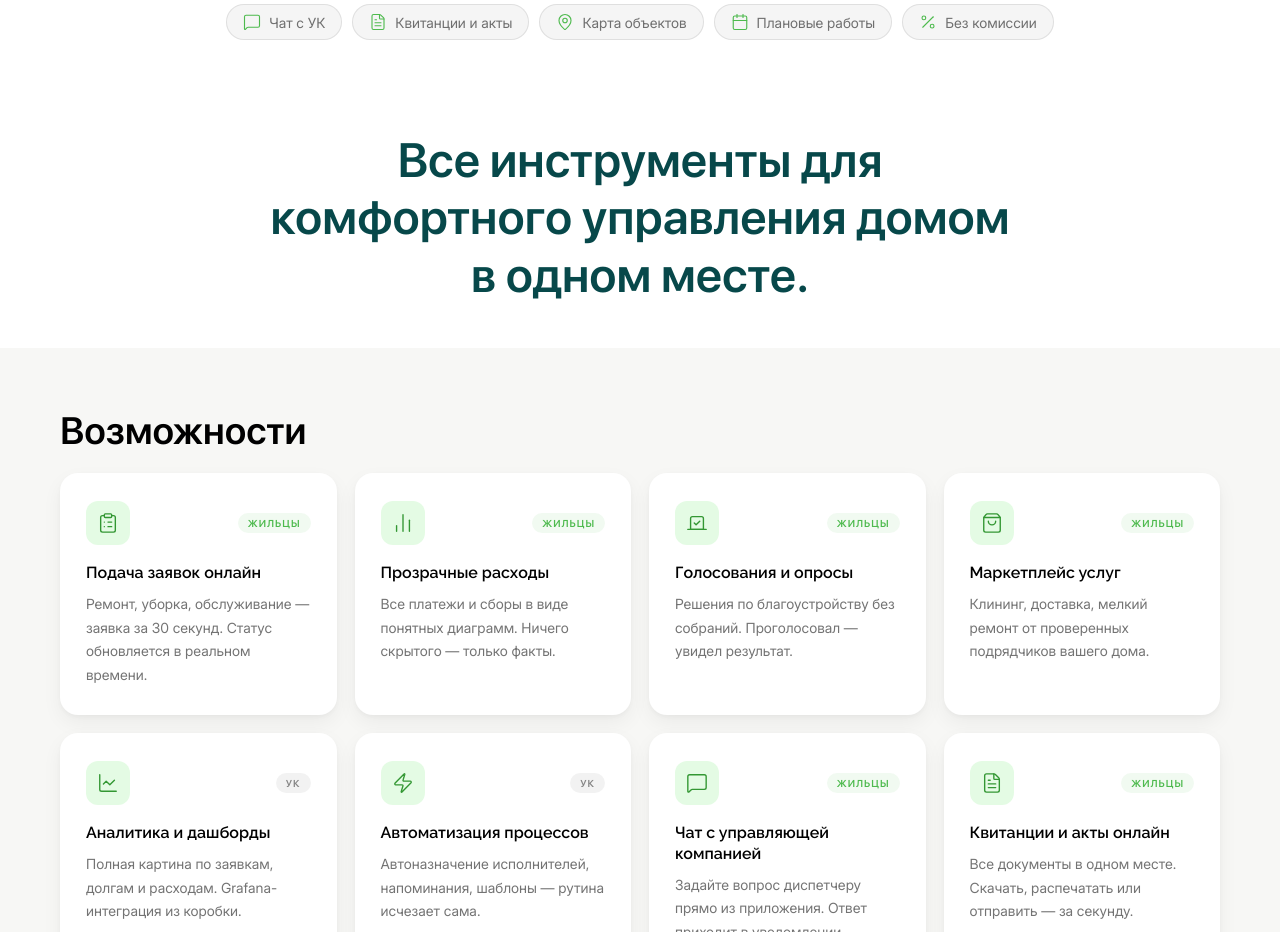
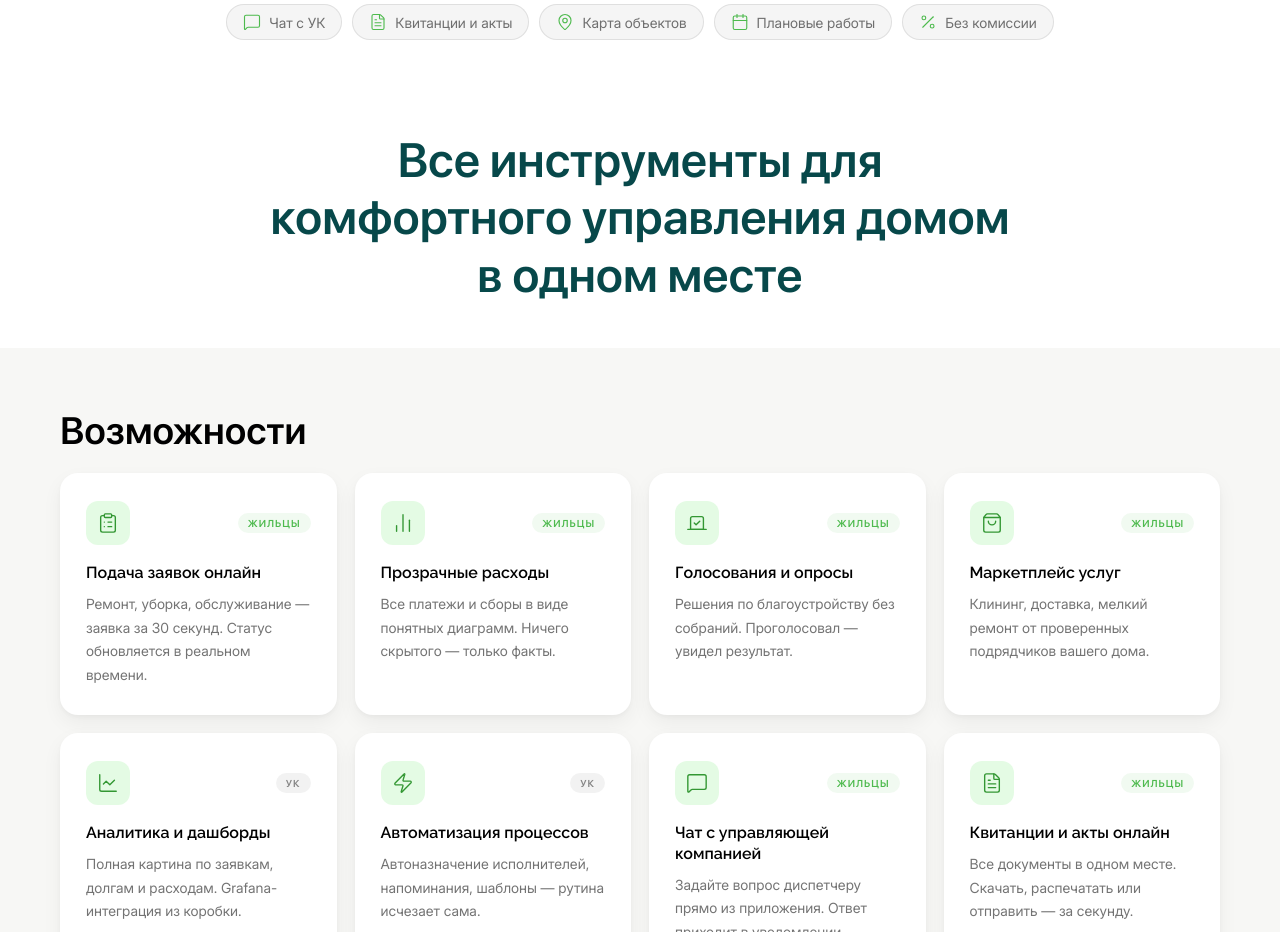
Before and after one commit to BushidoBlaze/my_home, a React (Vite) app in the folder web/: page /possibilities in a window 1280 px wide. Shown: the part 1340-2272 px from the top of the page. Built offline with nearby package versions, Linux system fonts and the light colour scheme.

Commit message:
The period at the end of the main heading on the Features page, Features section, has been removed.

```diff
--- a/web/src/pages/Possibilities.tsx
+++ b/web/src/pages/Possibilities.tsx
@@ -13,7 +13,7 @@ export default function Possibilities() {
             <Devices/>
 
             {/*Слоган (UI - элемент)*/}
-            <SloganLabel sloganText={<>Все инструменты для комфортного управления домом в одном месте.</>}/>
+            <SloganLabel sloganText={<>Все инструменты для комфортного управления домом в одном месте</>}/>
 
             {/*Карточки возможностей*/}
             <PossibilitiesCards/>
```
